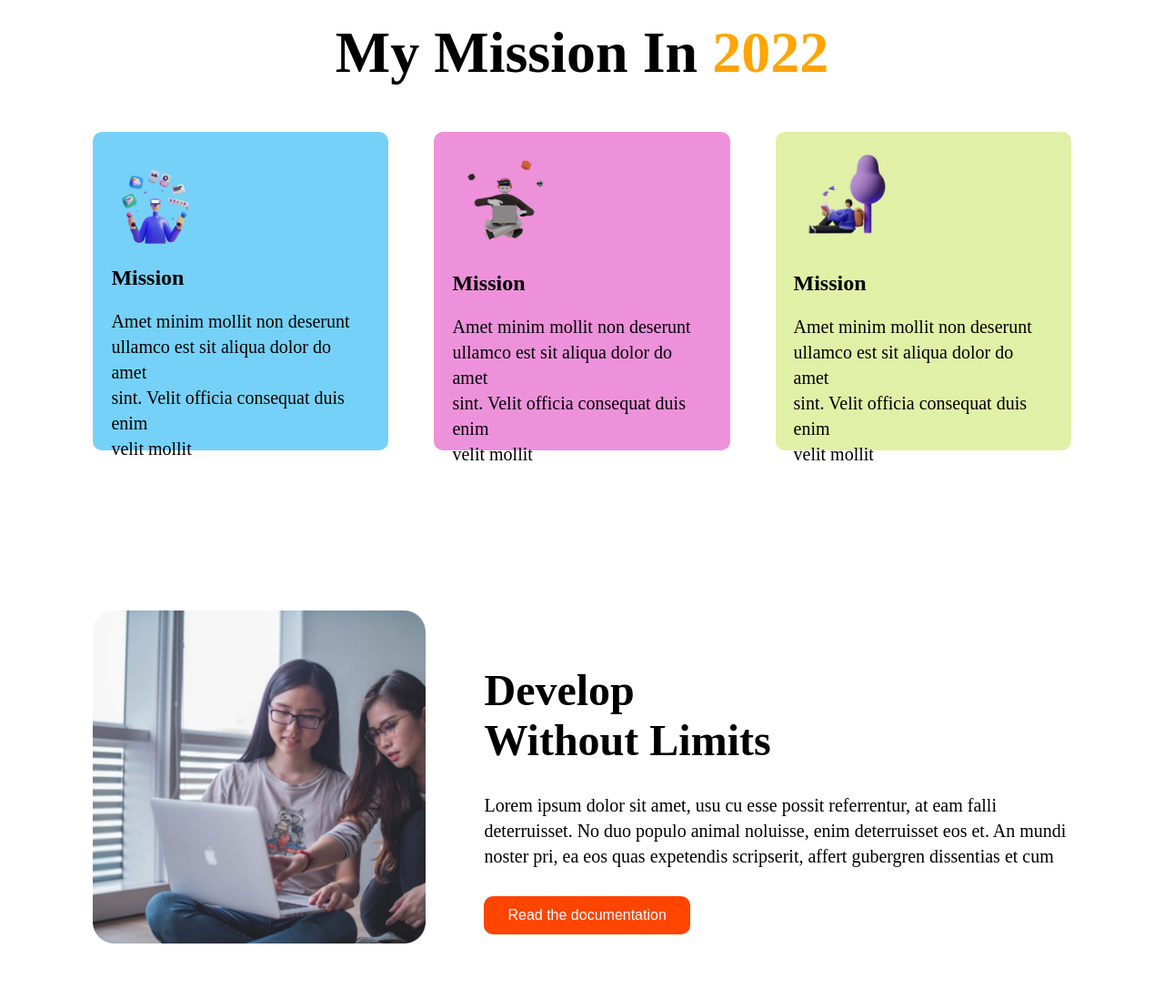
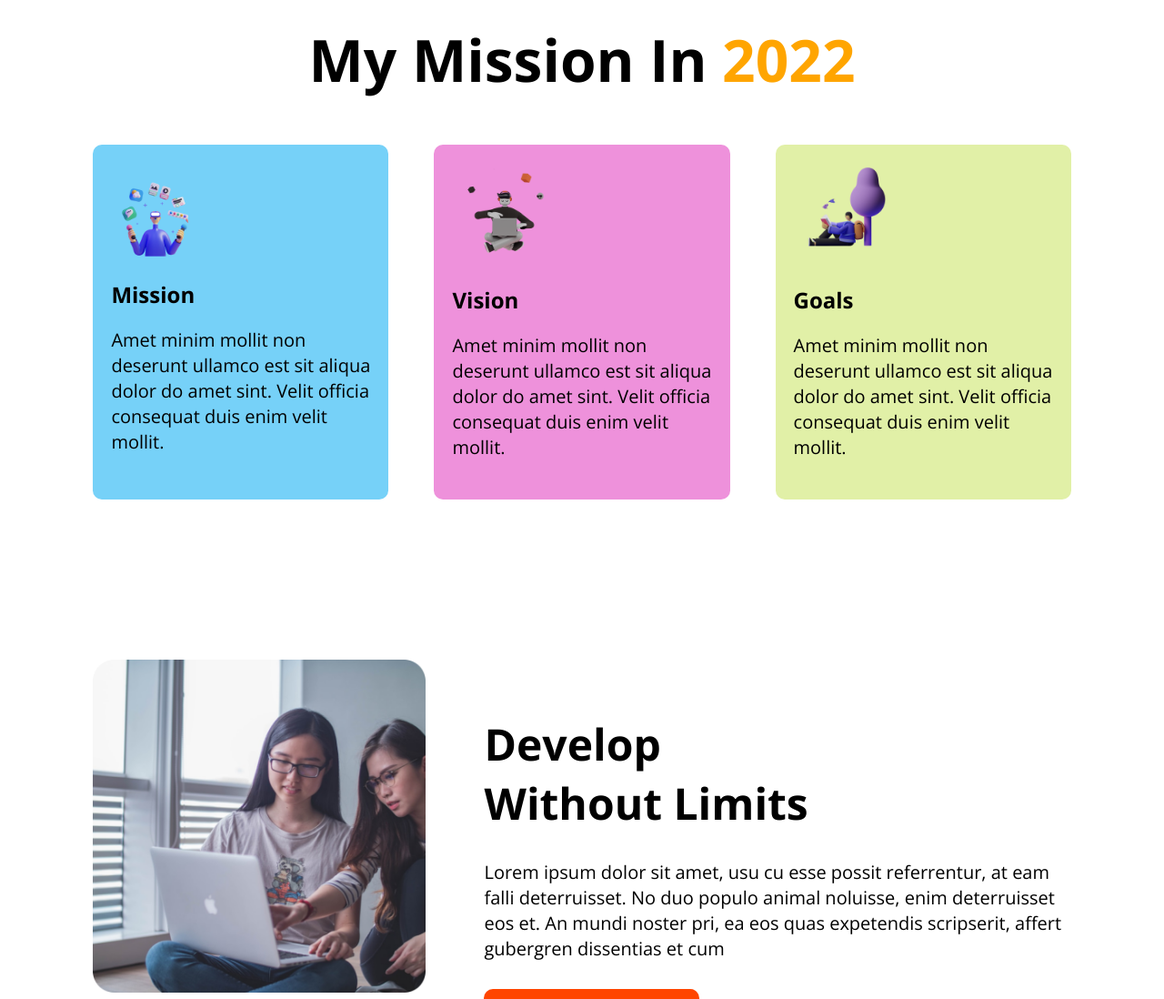
Before and after one commit to Rakibhasan-programmer/mission-2022, a plain HTML site: page index.html in a window 1280 px wide. Shown: the part 731-1829 px from the top of the page at 91% size. Drawn offline with nearby package versions, Linux system fonts and the light colour scheme.

Commit message:
all done

```diff
--- a/index.html
+++ b/index.html
@@ -6,7 +6,9 @@
     <meta name="viewport" content="width=device-width, initial-scale=1.0">
     <title>Portfolio - website</title>
 
+    <!-- external css -->
     <link rel="stylesheet" href="style.css">
+
 </head>
 <body>
 
@@ -36,10 +38,7 @@
                 </div>
                 <div class="card-content">
                     <h4>Mission</h4>
-                    <p class="content">Amet minim mollit non deserunt <br>
-                        ullamco est sit aliqua dolor do amet <br>
-                        sint. Velit officia consequat duis enim <br>
-                        velit mollit
+                    <p class="content">Amet minim mollit non deserunt ullamco est sit aliqua dolor do amet sint. Velit officia consequat duis enim velit mollit.
                     </p>
                 </div>
             </div>
@@ -48,11 +47,8 @@
                     <img class="card-img-width" src="./images/illustrators/illustrator-2.png" alt="">
                 </div>
                 <div class="card-content">
-                    <h4>Mission</h4>
-                    <p class="content">Amet minim mollit non deserunt <br>
-                        ullamco est sit aliqua dolor do amet <br>
-                        sint. Velit officia consequat duis enim <br>
-                        velit mollit
+                    <h4>Vision</h4>
+                    <p class="content">Amet minim mollit non deserunt ullamco est sit aliqua dolor do amet sint. Velit officia consequat duis enim velit mollit.
                     </p>
                 </div>
             </div>
@@ -61,18 +57,15 @@
                     <img class="card-img-width" src="./images/illustrators/illustrator-3.png" alt="">
                 </div>
                 <div class="card-content">
-                    <h4>Mission</h4>
-                    <p class="content">Amet minim mollit non deserunt <br>
-                        ullamco est sit aliqua dolor do amet <br>
-                        sint. Velit officia consequat duis enim <br>
-                        velit mollit
+                    <h4>Goals</h4>
+                    <p class="content">Amet minim mollit non deserunt ullamco est sit aliqua dolor do amet sint. Velit officia consequat duis enim velit mollit.
                     </p>
                 </div>
             </div>
         </div>
     </section>
 
-    <!-- end of this section -->
+    <!-- end of card section -->
 
     <section class="container">
         <div style="display: flex;">
--- a/style.css
+++ b/style.css
@@ -1,7 +1,10 @@
+@import url('https://fonts.googleapis.com/css2?family=Open+Sans:wght@300;400;500;600;700;800&display=swap');
+
 *{
     margin: 0px;
     padding: 0px;
     box-sizing: border-box;
+    font-family: 'Open Sans', sans-serif;
 }
 /* .main-width{
     width: 80%;
@@ -46,6 +49,7 @@ header{
     margin: 50px 0px;
     padding: 3% 8%;
 }
+/* card section */
 .sub-heading{
     text-align: center;
     font-size: 4rem;
@@ -58,7 +62,7 @@ header{
 }
 .card1{
     width: 370px;
-    height: 350px;
+    height: 390px;
     padding: 20px;
     background-color: rgb(118, 209, 248);
     border-radius: 10px;
@@ -74,7 +78,7 @@ header{
 }
 .card2{
     width: 370px;
-    height: 350px;
+    height: 390px;
     padding: 20px;
     background-color: rgb(238, 145, 219);
     border-radius: 10px;
@@ -82,7 +86,7 @@ header{
 }
 .card3{
     width: 370px;
-    height: 350px;
+    height: 390px;
     padding: 20px;
     background-color: rgb(225, 240, 167);
     border-radius: 10px;
@@ -129,5 +133,5 @@ h3{
     padding-bottom: 15px;
 }
 .footer-section p{
-    font-size: 17px;
+    font-size: 15px;
 }
```
